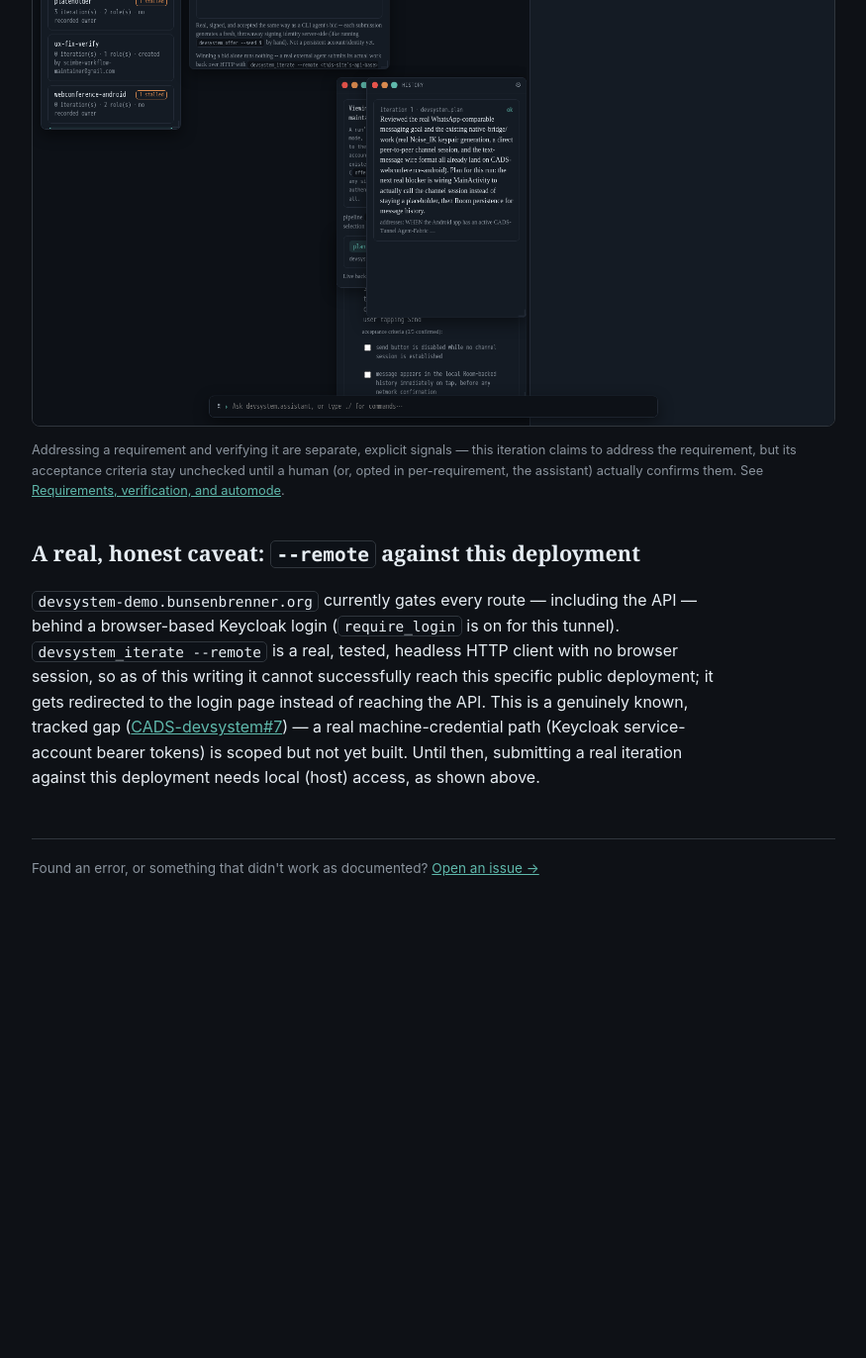
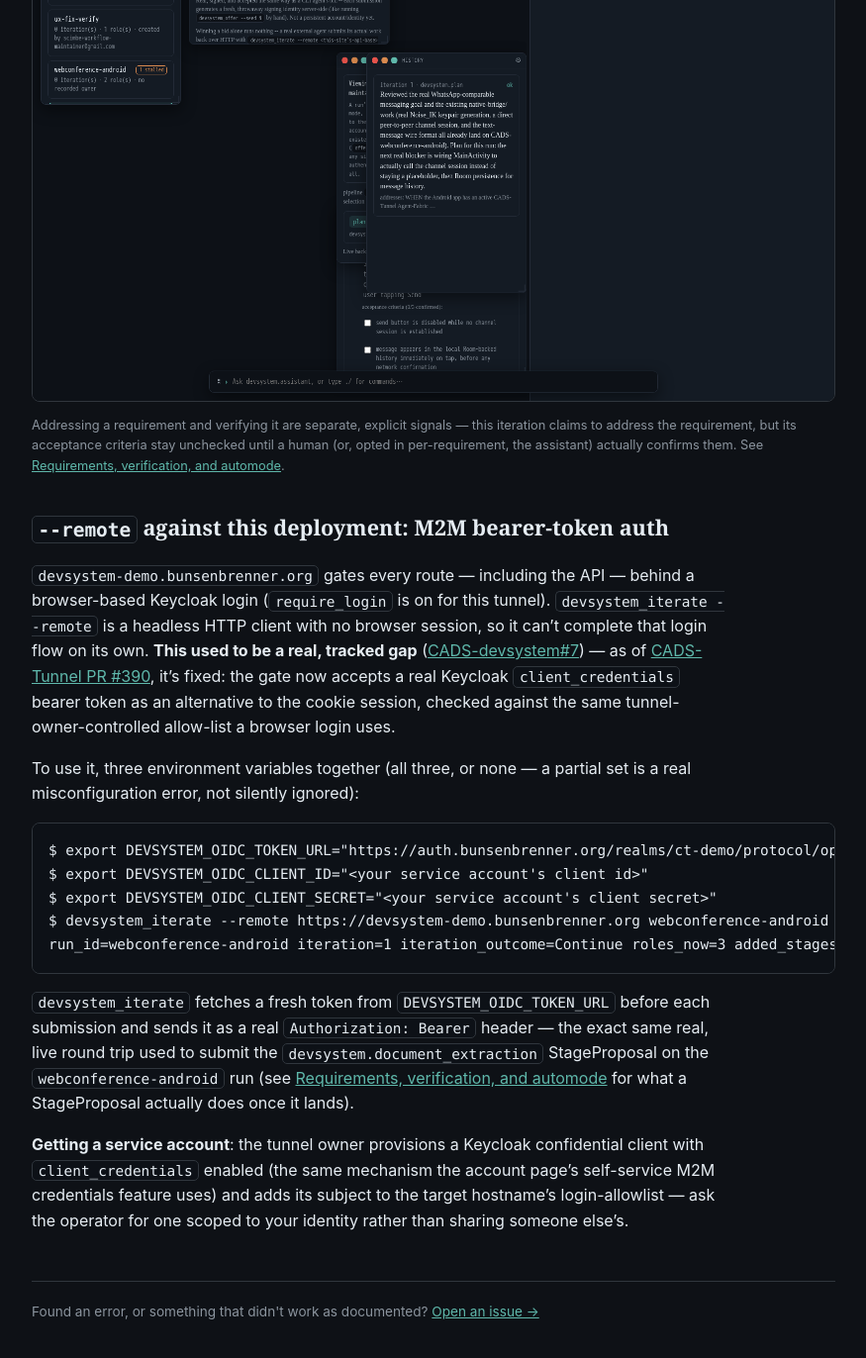
Before and after one commit to scimbe/CADS-devsystem-docs, a Jekyll site: the page built from _how-to/submit-an-iteration.md, in a window 1280 px wide and 1400 px high, scrolled down 3093 px. Shown: the top 1372 px of the window at 99% size, without its empty margins (322-1197 px from the left). Built offline with Jekyll 4.4.1, drawn with Linux system fonts in a browser that asks for light colours; before the commit the page ends 4046 px from its top, so only the background shows below that; some of the changed text lies outside the part shown.

Commit message:
how-to: document the now-working M2M bearer-token path for --remote
The "honest caveat" here was real when written (CADS-devsystem#7) but is
stale now: CADS-Tunnel PR #390 shipped gate-side support for a Keycloak
client_credentials bearer token as an alternative to the browser cookie
session, live-verified end to end against this exact deployment --
including the real submission that added devsystem.document_extraction
to the webconference-android run, referenced here as the concrete example.

Replaces the "blocked, tracked separately" framing with the real,
working DEVSYSTEM_OIDC_TOKEN_URL/CLIENT_ID/CLIENT_SECRET instructions and
where to get a service account.

Co-Authored-By: Claude Sonnet 5 <noreply@anthropic.com>
Claude-Session: https://claude.ai/code/session_018FkngvdKnmVcAT84EZe7Ur

````diff
--- a/_how-to/submit-an-iteration.md
+++ b/_how-to/submit-an-iteration.md
@@ -70,8 +70,8 @@ run_id=webconference-android-tutorial iteration_outcome=Continue roles_now=1 add
 `devsystem_iterate` (no `--remote`) runs **locally** — it operates directly on `runs/<run_id>/` on
 the same host the pipeline data lives on, the same way this project's own real development loop has
 run all along. There's also a `--remote <api-base-url>` mode for a bidder with no host access,
-calling `POST /api/runs/{id}/iterate` over HTTP instead — real and tested, but see the honest
-caveat below before relying on it against this deployment specifically.
+calling `POST /api/runs/{id}/iterate` over HTTP instead — see the M2M section below for what it
+takes to actually reach this deployment with it.
 
 The result shows up immediately in the History panel, including the real traceability link back to
 the requirement it claims to address:
@@ -85,13 +85,34 @@ the requirement it claims to address:
 <figcaption>Addressing a requirement and verifying it are separate, explicit signals — this iteration claims to address the requirement, but its acceptance criteria stay unchecked until a human (or, opted in per-requirement, the assistant) actually confirms them. See <a href="{{ '/explanation/requirements-and-automode/' | relative_url }}">Requirements, verification, and automode</a>.</figcaption>
 </figure>
 
-## A real, honest caveat: `--remote` against this deployment
+## `--remote` against this deployment: M2M bearer-token auth
 
-`devsystem-demo.bunsenbrenner.org` currently gates every route — including the API — behind a
-browser-based Keycloak login (`require_login` is on for this tunnel). `devsystem_iterate --remote`
-is a real, tested, headless HTTP client with no browser session, so as of this writing it cannot
-successfully reach this specific public deployment; it gets redirected to the login page instead of
-reaching the API. This is a genuinely known, tracked gap
-([CADS-devsystem#7](https://github.com/scimbe/CADS-devsystem/issues/7)) — a real machine-credential
-path (Keycloak service-account bearer tokens) is scoped but not yet built. Until then, submitting a
-real iteration against this deployment needs local (host) access, as shown above.
+`devsystem-demo.bunsenbrenner.org` gates every route — including the API — behind a browser-based
+Keycloak login (`require_login` is on for this tunnel). `devsystem_iterate --remote` is a headless
+HTTP client with no browser session, so it can't complete that login flow on its own. **This used
+to be a real, tracked gap** ([CADS-devsystem#7](https://github.com/scimbe/CADS-devsystem/issues/7))
+— as of [CADS-Tunnel PR #390](https://github.com/scimbe/CADS-Tunnel/pull/390), it's fixed: the
+gate now accepts a real Keycloak `client_credentials` bearer token as an alternative to the cookie
+session, checked against the same tunnel-owner-controlled allow-list a browser login uses.
+
+To use it, three environment variables together (all three, or none — a partial set is a real
+misconfiguration error, not silently ignored):
+
+```
+$ export DEVSYSTEM_OIDC_TOKEN_URL="https://auth.bunsenbrenner.org/realms/ct-demo/protocol/openid-connect/token"
+$ export DEVSYSTEM_OIDC_CLIENT_ID="<your service account's client id>"
+$ export DEVSYSTEM_OIDC_CLIENT_SECRET="<your service account's client secret>"
+$ devsystem_iterate --remote https://devsystem-demo.bunsenbrenner.org webconference-android record.json
+run_id=webconference-android iteration=1 iteration_outcome=Continue roles_now=3 added_stages=["devsystem.android_native_bridge", "devsystem.document_extraction"]
+```
+
+`devsystem_iterate` fetches a fresh token from `DEVSYSTEM_OIDC_TOKEN_URL` before each submission and
+sends it as a real `Authorization: Bearer` header — the exact same real, live round trip used to
+submit the `devsystem.document_extraction` StageProposal on the `webconference-android` run (see
+[Requirements, verification, and automode]({{ '/explanation/requirements-and-automode/' | relative_url }})
+for what a StageProposal actually does once it lands).
+
+**Getting a service account**: the tunnel owner provisions a Keycloak confidential client with
+`client_credentials` enabled (the same mechanism the account page's self-service M2M credentials
+feature uses) and adds its subject to the target hostname's login-allowlist — ask the operator for
+one scoped to your identity rather than sharing someone else's.
````
